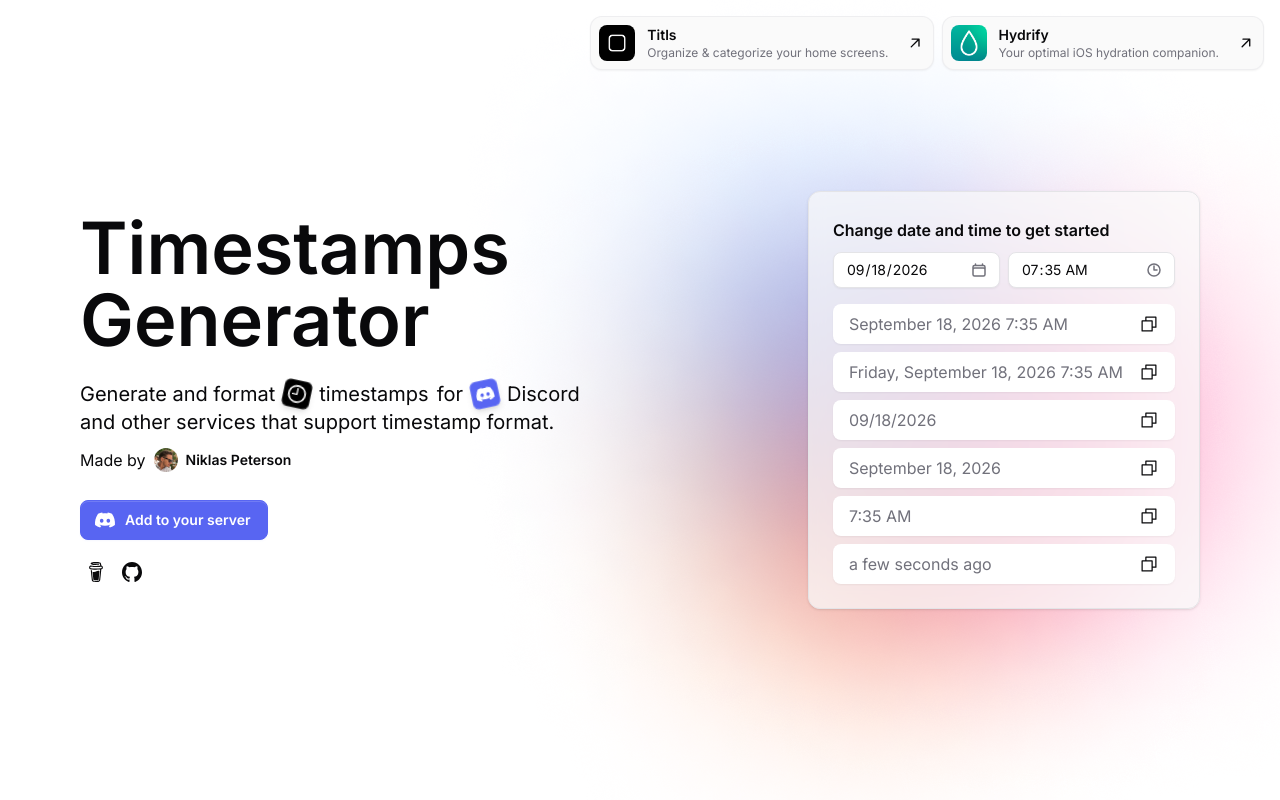
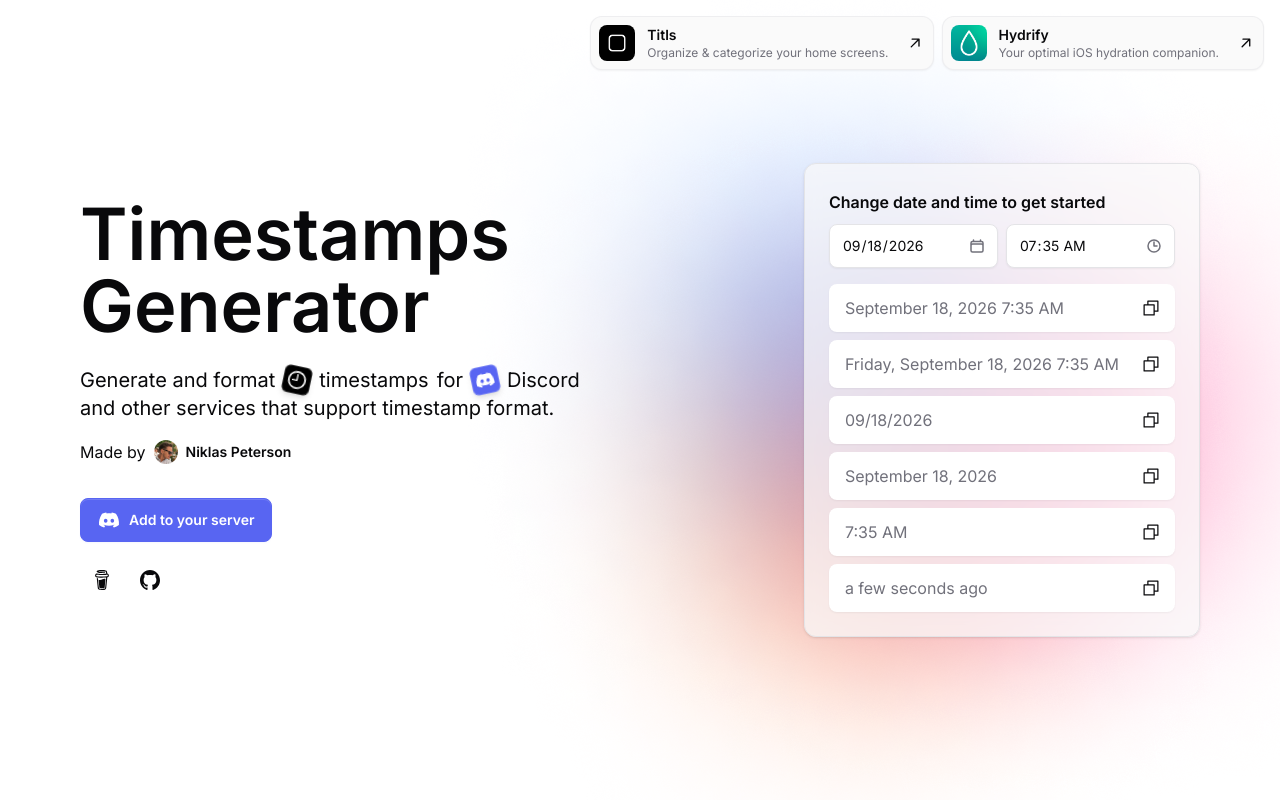
Before and after one commit to NiklasPeterson/timestamps, a Next.js app: page / in a window 1280 px wide. Built offline with nearby package versions, Linux system fonts and the light colour scheme; no server answers.

Commit message:
Conduct interface audit

```diff
--- a/app/components/AppCard.tsx
+++ b/app/components/AppCard.tsx
@@ -13,6 +13,7 @@ const AppCard: React.FC<AppCardProps> = ({ href, imageSrc, imageAlt, title, desc
     href={href}
     target='_blank'
     rel="noopener noreferrer"
+    className='focusLink block'
   >
     <div className='relative overflow-hidden flex px-2 py-2 w-full rounded-xl gap-3 items-center bg-zinc-50 dark:bg-zinc-800 border border-zinc-200/50 dark:border-zinc-700/50 shadow-xs dark:shadow-none md:w-fit backgroundHoverOverlay'>
       <Image
--- a/app/components/PlainButton.tsx
+++ /dev/null
@@ -1,16 +0,0 @@
-import React from 'react';
-
-interface PlainButtonProps {
-    onClick?: () => void;
-    children: React.ReactNode; // Define the children prop
-}
-
-const PlainButton: React.FC<PlainButtonProps> = ({ onClick, children }) => {
-    return (
-        <button className="plainButton" onClick={onClick}>
-            {children}
-        </button>
-    );
-};
-
-export default PlainButton;
--- a/app/components/ResultItem.tsx
+++ b/app/components/ResultItem.tsx
@@ -1,5 +1,4 @@
 import React from 'react';
-import PlainButton from './PlainButton';
 import { toast } from 'sonner'
 
 interface ResultItemProps {
@@ -25,16 +24,23 @@ const ResultItem: React.FC<ResultItemProps> = ({ children, label, value }) => {
   };
 
   return (
-    <div className="flex items-center shadow-xs dark:shadow-none gap-2 p-2 pr-4 rounded-lg relative bg-white dark:bg-zinc-900 overflow-hidden backgroundHoverOverlay cursor-pointer" onClick={handleButtonClick}>
-      <div className="flex-1">
+    <button
+      type="button"
+      onClick={handleButtonClick}
+      aria-label={`Copy ${label} timestamp`}
+      className="flex w-full items-center gap-2 p-2 rounded-lg relative bg-white dark:bg-zinc-900 shadow-xs dark:shadow-none overflow-hidden backgroundHoverOverlay text-left cursor-pointer transition-transform duration-200 ease-out active:scale-[0.995] focus-visible:outline-none focus-visible:ring-2 focus-visible:ring-[#5865F2]/35 focus-visible:ring-offset-2 focus-visible:ring-offset-white dark:focus-visible:ring-offset-zinc-950"
+    >
+      <div className="flex-1 min-w-0">
         {children}
-        <input readOnly type="text" aria-label={label} value={value} className="hidden" />
       </div>
 
-      <PlainButton>
+      <span
+        aria-hidden="true"
+        className="flex h-8 w-8 items-center justify-center rounded-lg contentPrimary"
+      >
         <svg xmlns="http://www.w3.org/2000/svg" width="20" height="20" viewBox="0 0 256 256" className="fill-current"><path d="M216,32H88a8,8,0,0,0-8,8V80H40a8,8,0,0,0-8,8V216a8,8,0,0,0,8,8H168a8,8,0,0,0,8-8V176h40a8,8,0,0,0,8-8V40A8,8,0,0,0,216,32ZM160,208H48V96H160Zm48-48H176V88a8,8,0,0,0-8-8H96V48H208Z"></path></svg>
-      </PlainButton>
-    </div>
+      </span>
+    </button>
   );
 };
 
--- a/app/globals.css
+++ b/app/globals.css
@@ -67,10 +67,10 @@
       left: 0;
     }
 
-    &:hover::after {
-      background-color: var(--backgroundInverseHover);
-    }
-  @apply w-fit relative flex gap-2 px-3 pr-4 h-10 items-center rounded-lg select-none bg-[#5865F2] border border-[#5865F2] text-sm font-semibold text-white;
+	    &:hover::after {
+	      background-color: var(--backgroundInverseHover);
+	    }
+	  @apply w-fit relative flex gap-2 px-4 min-h-11 items-center rounded-lg select-none bg-[#5865F2] border border-[#5865F2] text-sm font-semibold text-white focus-visible:outline-none focus-visible:ring-2 focus-visible:ring-[#5865F2]/35 focus-visible:ring-offset-2 focus-visible:ring-offset-white dark:focus-visible:ring-offset-zinc-950;
 }
 
 .plainButton {
@@ -86,11 +86,11 @@
   &:hover::after {
     background-color: var(--backgroundHover);
   }
-  @apply relative flex items-center justify-center overflow-hidden select-none text-sm font-semibold text-zinc-950 dark:text-white bg-transparent hover:bg-white hover:dark:bg-zinc-900;;
+  @apply relative flex items-center justify-center overflow-hidden select-none text-sm font-semibold text-zinc-950 dark:text-white bg-transparent hover:bg-white hover:dark:bg-zinc-900 min-h-11 min-w-11 focus-visible:outline-none focus-visible:ring-2 focus-visible:ring-zinc-400/45 focus-visible:ring-offset-2 focus-visible:ring-offset-white dark:focus-visible:ring-zinc-500/45 dark:focus-visible:ring-offset-zinc-950;
 }
 
 .input {
-  @apply relative flex w-full items-center justify-between gap-2 px-3 h-9 rounded-lg text-sm bg-white dark:bg-zinc-900 border border-zinc-200 dark:border-zinc-700 shadow-xs dark:shadow-none appearance-none;
+  @apply relative flex w-full items-center justify-between gap-2 px-3 min-h-11 rounded-lg text-sm bg-white dark:bg-zinc-900 border border-zinc-200 dark:border-zinc-700 shadow-xs dark:shadow-none appearance-none focus-within:outline-none focus-within:ring-2 focus-within:ring-[#5865F2]/20 focus-within:ring-offset-2 focus-within:ring-offset-white dark:focus-within:ring-offset-zinc-950;
 
   &::after {
     content: '';
@@ -106,6 +106,14 @@
     @apply border;
     border-color: var(--borderHover);
   }
+}
+
+.focusLink {
+  @apply rounded-xl focus-visible:outline-none focus-visible:ring-2 focus-visible:ring-zinc-400/45 focus-visible:ring-offset-2 focus-visible:ring-offset-white dark:focus-visible:ring-zinc-500/45 dark:focus-visible:ring-offset-zinc-950;
+}
+
+.focusLinkInline {
+  @apply rounded-sm focus-visible:outline-none focus-visible:ring-2 focus-visible:ring-zinc-400/45 focus-visible:ring-offset-2 focus-visible:ring-offset-white dark:focus-visible:ring-zinc-500/45 dark:focus-visible:ring-offset-zinc-950;
 }
 
 
--- a/app/page.tsx
+++ b/app/page.tsx
@@ -68,7 +68,7 @@ export default function Home() {
               and other services that support timestamp format.
             </h2>
 
-            <div className='items-center mt-2 hidden md:flex'>Made by <a href="https://niklaspeterson.com" className='group plainButton h-8 w-fit pl-1 pr-3 ml-1 gap-2 rounded-full' target='_blank'>
+            <div className='items-center mt-2 hidden md:flex'>Made by <a href="https://niklaspeterson.com" className='group plainButton w-fit pl-1 pr-3 ml-1 gap-2 rounded-full' target='_blank' rel="noopener noreferrer">
               <Image src="/niklaspeterson.jpg" width={24} height={24} alt='Profile picture of Niklas Peterson' className='rounded-full' /> Niklas Peterson</a>
             </div>
           </div>
@@ -95,7 +95,8 @@ export default function Home() {
                 href="https://buymeacoffee.com/niklaspeterson"
                 target="_blank"
                 rel="noopener noreferrer"
-                className="plainButton rounded-lg h-8 w-8"
+                aria-label="Buy Niklas Peterson a coffee"
+                className="plainButton rounded-lg"
               >
                 <svg width="24" height="24" viewBox="0 0 24 24" fill="none" xmlns="http://www.w3.org/2000/svg">
                   <path d="M12.4827 11.239C11.7643 11.5465 10.949 11.8952 9.8924 11.8952C9.4504 11.8944 9.01053 11.8337 8.58478 11.715L9.31555 19.2178C9.34141 19.5313 9.48427 19.8237 9.71575 20.0369C9.94723 20.25 10.2504 20.3682 10.5651 20.3682C10.5651 20.3682 11.6012 20.422 11.947 20.422C12.3191 20.422 13.4349 20.3682 13.4349 20.3682C13.7495 20.3682 14.0526 20.2498 14.284 20.0367C14.5154 19.8236 14.6582 19.5313 14.6841 19.2178L15.4668 10.9269C15.117 10.8074 14.764 10.7281 14.3661 10.7281C13.6778 10.7278 13.1233 10.9648 12.4827 11.239Z" className="fill-current" />
@@ -106,7 +107,8 @@ export default function Home() {
                 href='https://github.com/NiklasPeterson/timestamps'
                 target='_blank'
                 rel="noopener noreferrer"
-                className="plainButton rounded-lg h-8 w-8"
+                aria-label="Open the timestamps GitHub repository"
+                className="plainButton rounded-lg"
               >
                 <svg width="24" height="24" viewBox="0 0 24 24" fill="none" xmlns="http://www.w3.org/2000/svg">
                   <path d="M12.0001 2C6.47791 2 2 6.59036 2 12.2531C2 16.7833 4.86533 20.6266 8.83865 21.9824C9.33844 22.0773 9.5219 21.76 9.5219 21.489C9.5219 21.2446 9.51265 20.4369 9.50832 19.5802C6.72628 20.2004 6.13926 18.3704 6.13926 18.3704C5.68437 17.1853 5.02893 16.8702 5.02893 16.8702C4.12164 16.2338 5.09733 16.2469 5.09733 16.2469C6.1015 16.3192 6.63024 17.3036 6.63024 17.3036C7.52215 18.8709 8.96965 18.4178 9.54028 18.1558C9.63002 17.4932 9.8892 17.0409 10.1752 16.7848C7.95403 16.5256 5.61911 15.6464 5.61911 11.7176C5.61911 10.5982 6.00977 9.68357 6.64944 8.96557C6.54562 8.70732 6.20332 7.66444 6.74632 6.25216C6.74632 6.25216 7.58607 5.97661 9.49706 7.30316C10.2947 7.07599 11.1502 6.96203 12.0001 6.95816C12.8499 6.96203 13.7061 7.07599 14.5052 7.30316C16.4138 5.97661 17.2525 6.25216 17.2525 6.25216C17.7968 7.66444 17.4544 8.70732 17.3505 8.96557C17.9917 9.68357 18.3797 10.5982 18.3797 11.7176C18.3797 15.6557 16.0404 16.5228 13.8135 16.7766C14.1722 17.0948 14.4918 17.7188 14.4918 18.6754C14.4918 20.0473 14.4802 21.1514 14.4802 21.489C14.4802 21.762 14.6602 22.0817 15.1671 21.981C19.1384 20.6237 22 16.7817 22 12.2531C22 6.59036 17.5228 2 12.0001 2Z" className="fill-current" />
@@ -136,7 +138,8 @@ export default function Home() {
             href="https://buymeacoffee.com/niklaspeterson"
             target="_blank"
             rel="noopener noreferrer"
-            className="plainButton rounded-lg h-8 w-8"
+            aria-label="Buy Niklas Peterson a coffee"
+            className="plainButton rounded-lg"
           >
             <svg width="24" height="24" viewBox="0 0 24 24" fill="none" xmlns="http://www.w3.org/2000/svg">
               <path d="M12.4827 11.239C11.7643 11.5465 10.949 11.8952 9.8924 11.8952C9.4504 11.8944 9.01053 11.8337 8.58478 11.715L9.31555 19.2178C9.34141 19.5313 9.48427 19.8237 9.71575 20.0369C9.94723 20.25 10.2504 20.3682 10.5651 20.3682C10.5651 20.3682 11.6012 20.422 11.947 20.422C12.3191 20.422 13.4349 20.3682 13.4349 20.3682C13.7495 20.3682 14.0526 20.2498 14.284 20.0367C14.5154 19.8236 14.6582 19.5313 14.6841 19.2178L15.4668 10.9269C15.117 10.8074 14.764 10.7281 14.3661 10.7281C13.6778 10.7278 13.1233 10.9648 12.4827 11.239Z" className="fill-current" />
@@ -147,7 +150,8 @@ export default function Home() {
             href='https://github.com/NiklasPeterson/timestamps'
             target='_blank'
             rel="noopener noreferrer"
-            className="plainButton rounded-lg h-8 w-8"
+            aria-label="Open the timestamps GitHub repository"
+            className="plainButton rounded-lg"
           >
             <svg width="24" height="24" viewBox="0 0 24 24" fill="none" xmlns="http://www.w3.org/2000/svg">
               <path d="M12.0001 2C6.47791 2 2 6.59036 2 12.2531C2 16.7833 4.86533 20.6266 8.83865 21.9824C9.33844 22.0773 9.5219 21.76 9.5219 21.489C9.5219 21.2446 9.51265 20.4369 9.50832 19.5802C6.72628 20.2004 6.13926 18.3704 6.13926 18.3704C5.68437 17.1853 5.02893 16.8702 5.02893 16.8702C4.12164 16.2338 5.09733 16.2469 5.09733 16.2469C6.1015 16.3192 6.63024 17.3036 6.63024 17.3036C7.52215 18.8709 8.96965 18.4178 9.54028 18.1558C9.63002 17.4932 9.8892 17.0409 10.1752 16.7848C7.95403 16.5256 5.61911 15.6464 5.61911 11.7176C5.61911 10.5982 6.00977 9.68357 6.64944 8.96557C6.54562 8.70732 6.20332 7.66444 6.74632 6.25216C6.74632 6.25216 7.58607 5.97661 9.49706 7.30316C10.2947 7.07599 11.1502 6.96203 12.0001 6.95816C12.8499 6.96203 13.7061 7.07599 14.5052 7.30316C16.4138 5.97661 17.2525 6.25216 17.2525 6.25216C17.7968 7.66444 17.4544 8.70732 17.3505 8.96557C17.9917 9.68357 18.3797 10.5982 18.3797 11.7176C18.3797 15.6557 16.0404 16.5228 13.8135 16.7766C14.1722 17.0948 14.4918 17.7188 14.4918 18.6754C14.4918 20.0473 14.4802 21.1514 14.4802 21.489C14.4802 21.762 14.6602 22.0817 15.1671 21.981C19.1384 20.6237 22 16.7817 22 12.2531C22 6.59036 17.5228 2 12.0001 2Z" className="fill-current" />
@@ -161,7 +165,7 @@ export default function Home() {
             </svg>
           </a>
         </div>
-        <p className='flex items-center contentSecondary gap-1 text-sm'>Made by <a href="https://niklaspeterson.com" className='flex items-center font-semibold contentPrimary' target='_blank'>Niklas Peterson</a>
+        <p className='flex items-center contentSecondary gap-1 text-sm'>Made by <a href="https://niklaspeterson.com" className='focusLinkInline flex items-center font-semibold contentPrimary' target='_blank' rel="noopener noreferrer">Niklas Peterson</a>
         </p>
 
       </footer>
```
